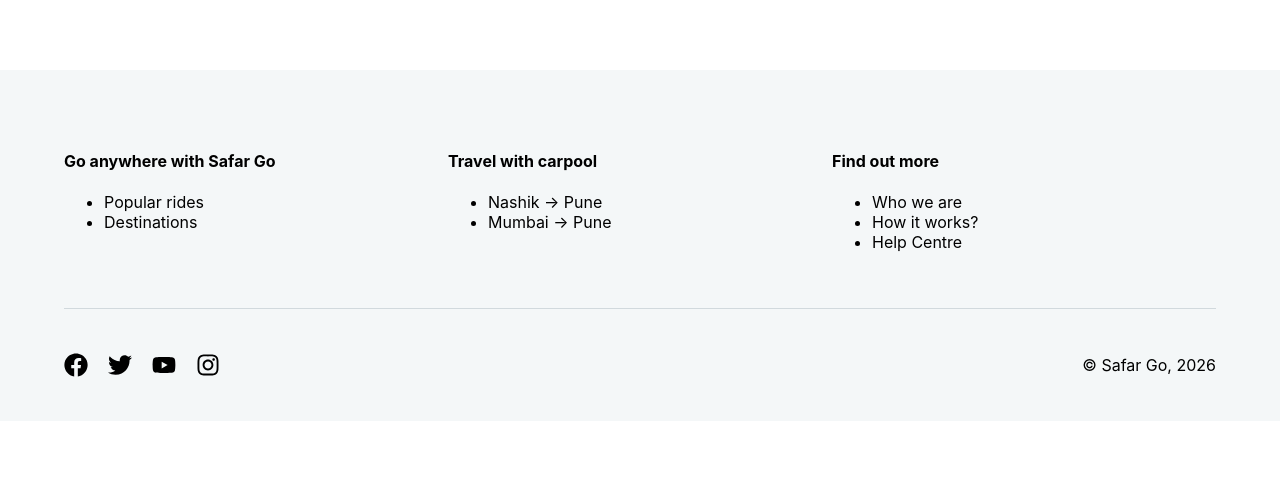
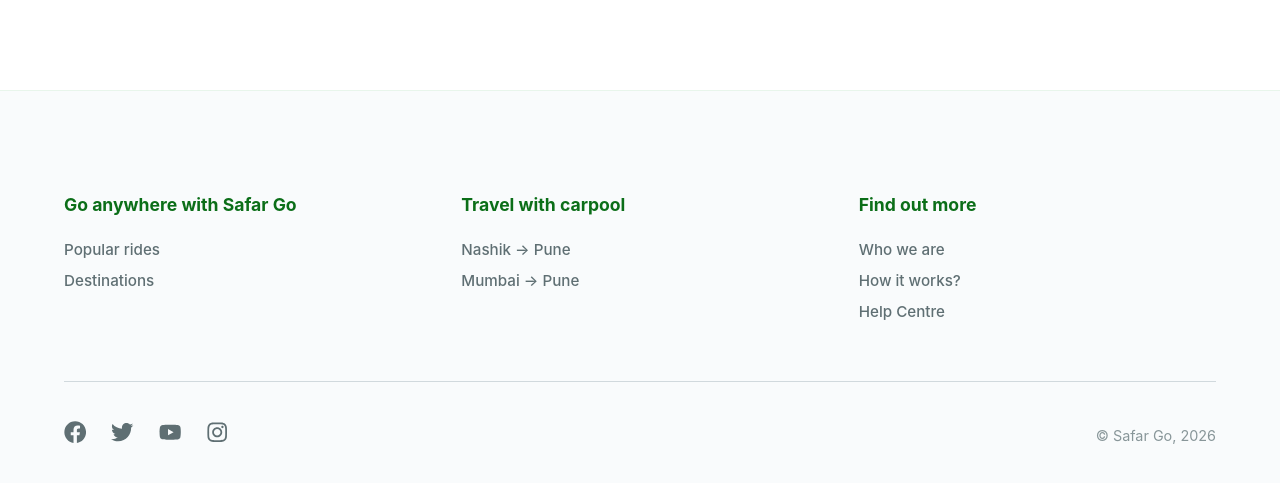
Before and after one commit to Prince188/car-pooling, a React (Create React App) app: page / in a window 1280 px wide. Shown: the part 2183-2666 px from the top of the page. Before the commit the page ends 2604 px from the top, so only its background shows below. Built offline with nearby package versions, Linux system fonts and the light colour scheme; the HTML template or start-up script is replaced by a standard one.

Commit message:
Deleted 21 Million line

```diff
--- a/src/App.js
+++ b/src/App.js
@@ -1,10 +1,11 @@
 import './App.css';
+import { BrowserRouter, Route, Routes } from 'react-router-dom';
 import Footer from './component/Footer';
 import Navbar from './component/Navbar';
 import Home from './page/Home';
 import OfferRide from './page/OfferRide';
-import { BrowserRouter, Route, Routes } from 'react-router-dom';
 import Search from './page/Search';
+import AboutUs from './page/AboutUs';
 
 function App() {
   return (
@@ -14,6 +15,7 @@
         <Route path='/' element={<Home />} />
         <Route path='/offer-ride' element={<OfferRide />} />
         <Route path='/search' element={<Search />} />
+        <Route path='/About-us' element={<AboutUs />} />
       </Routes>
       <Footer />
     </BrowserRouter>
--- a/src/component/Footer.jsx
+++ b/src/component/Footer.jsx
@@ -1,35 +1,47 @@
-import React from 'react'
-import '../css/Home.css';
+import React from 'react';
+import '../css/Footer.css';
 import { FaFacebook, FaTwitter, FaYoutube, FaInstagram } from 'react-icons/fa';
-
 
 const Footer = () => {
     return (
-        <>
-            <footer className="main-footer">
+        <footer className="main-footer">
+            <div className="footer-container">
                 <div className="footer-cols">
                     <div className="footer-col">
                         <h4>Go anywhere with Safar Go</h4>
-                        <ul><li>Popular rides</li><li>Destinations</li></ul>
+                        <nav className="footer-nav">
+                            <a href="/rides">Popular rides</a>
+                            <a href="/destinations">Destinations</a>
+                        </nav>
                     </div>
                     <div className="footer-col">
                         <h4>Travel with carpool</h4>
-                        <ul><li>Nashik → Pune</li><li>Mumbai → Pune</li></ul>
+                        <nav className="footer-nav">
+                            <a href="/route/nashik-pune">Nashik → Pune</a>
+                            <a href="/route/mumbai-pune">Mumbai → Pune</a>
+                        </nav>
                     </div>
                     <div className="footer-col">
                         <h4>Find out more</h4>
-                        <ul><li>Who we are</li><li>How it works?</li><li>Help Centre</li></ul>
+                        <nav className="footer-nav">
+                            <a href="/about">Who we are</a>
+                            <a href="/how-it-works">How it works?</a>
+                            <a href="/help">Help Centre</a>
+                        </nav>
                     </div>
                 </div>
                 <div className="footer-bottom">
                     <div className="social-links">
-                        <FaFacebook /> <FaTwitter /> <FaYoutube /> <FaInstagram />
+                        <a href="#" aria-label="Facebook"><FaFacebook /></a>
+                        <a href="#" aria-label="Twitter"><FaTwitter /></a>
+                        <a href="#" aria-label="YouTube"><FaYoutube /></a>
+                        <a href="#" aria-label="Instagram"><FaInstagram /></a>
                     </div>
-                    <p>© Safar Go, 2026</p>
+                    <p className="copyright">© Safar Go, 2026</p>
                 </div>
-            </footer>
-        </>
-    )
+            </div>
+        </footer>
+    );
 }
 
-export default Footer
+export default Footer;
--- /dev/null
+++ b/src/css/Footer.css
@@ -0,0 +1,97 @@
+/* Footer.css */
+
+.main-footer {
+    background: #f9fbfc;
+    /* Slightly brighter, cleaner gray */
+    padding: 80px 5% 40px;
+    margin-top: 80px;
+    border-top: 1px solid #e8f5eb;
+    color: #3d4a4d;
+}
+
+.footer-container {
+    max-width: 1200px;
+    margin: 0 auto;
+}
+
+.footer-cols {
+    display: grid;
+    grid-template-columns: repeat(3, 1fr);
+    gap: 40px;
+    padding-bottom: 60px;
+}
+
+.footer-col h4 {
+    color: #0b6e18;
+    /* Using your dark green */
+    font-size: 1.1rem;
+    font-weight: 700;
+    margin-bottom: 25px;
+}
+
+.footer-nav {
+    display: flex;
+    flex-direction: column;
+    gap: 12px;
+}
+
+.footer-nav a {
+    text-decoration: none;
+    color: #5f6f73;
+    font-size: 0.95rem;
+    font-weight: 500;
+    transition: all 0.3s ease;
+}
+
+.footer-nav a:hover {
+    color: #0b6e18;
+    transform: translateX(5px);
+}
+
+.footer-bottom {
+    display: flex;
+    justify-content: space-between;
+    align-items: center;
+    padding-top: 30px;
+    border-top: 1px solid #d1d9dd;
+}
+
+.social-links {
+    display: flex;
+    gap: 25px;
+}
+
+.social-links a {
+    color: #5f6f73;
+    font-size: 1.4rem;
+    transition: transform 0.3s ease, color 0.3s ease;
+}
+
+.social-links a:hover {
+    color: #0b6e18;
+    transform: translateY(-3px);
+}
+
+.copyright {
+    font-size: 0.9rem;
+    color: #889699;
+}
+
+/* Responsive */
+@media (max-width: 768px) {
+    .footer-cols {
+        grid-template-columns: 1fr;
+        text-align: center;
+        gap: 40px;
+    }
+
+    .footer-nav a:hover {
+        transform: none;
+        /* Disable horizontal shift on mobile */
+    }
+
+    .footer-bottom {
+        flex-direction: column;
+        gap: 30px;
+    }
+}
--- a/src/css/Home.css
+++ b/src/css/Home.css
@@ -8,7 +8,6 @@
 
 * {
     box-sizing: border-box;
-    /* Prevents elements from growing wider than 100% due to padding */
 }
 
 body {
@@ -35,7 +34,6 @@
 
 .nav-logo img {
     width: 180px;
-    /* height: 40px; */
 }
 
 .nav-links {
@@ -135,7 +133,6 @@
     bottom: -35px;
     left: 5%;
     width: 90%;
-    /* Changed from right: 5% to width for better calculation */
     z-index: 10;
 }
 
@@ -150,16 +147,13 @@
 .search-input-group {
     display: grid;
     overflow: hidden;
-    /* Use minmax to ensure columns don't collapse too small */
     grid-template-columns: repeat(auto-fit, minmax(150px, 1fr));
     width: 100%;
 }
 
-/* Specific desktop layout since you had 6 items */
 @media (min-width: 1025px) {
     .search-input-group {
         overflow: hidden;
-
         grid-template-columns: 1.5fr 1.5fr 1fr 1fr 1fr 0.8fr;
     }
 }
@@ -190,7 +184,6 @@
     cursor: pointer;
 }
 
-/* Hide default date icon */
 .input-with-icon input[type="date"]::-webkit-calendar-picker-indicator {
     position: absolute;
     width: 100%;
@@ -320,33 +313,6 @@
     color: var(--text-gray);
 }
 
-/* Footer */
-.main-footer {
-    background: #f4f7f8;
-    padding: 60px 5% 30px;
-    margin-top: 60px;
-}
-
-.footer-cols {
-    display: grid;
-    grid-template-columns: repeat(3, 1fr);
-    border-bottom: 1px solid #d1d9dd;
-    padding-bottom: 40px;
-}
-
-.footer-bottom {
-    display: flex;
-    justify-content: space-between;
-    padding-top: 30px;
-    align-items: center;
-}
-
-.social-links {
-    display: flex;
-    gap: 20px;
-    font-size: 1.5rem;
-}
-
 .google-form {
     position: fixed;
     z-index: 100;
@@ -365,6 +331,12 @@
 
     /* Pulse animation */
     animation: pulse 2s infinite;
+}
+
+.google-form a{
+    color: #ffffff;
+    text-decoration: none;
+    font-weight: 500;
 }
 
 /* Pulse Effect */
@@ -403,11 +375,11 @@
 /* Shine Animation */
 @keyframes shine {
     0% {
-        left: -50%;
+        left: -60%;
     }
 
     100% {
-        left: 100%;
+        left: 130%;
     }
 }
 
@@ -417,19 +389,11 @@
     transition: all 0.3s ease;
 }
 
-.google-form a {
-    text-decoration: none;
-    color: white;
-    font-weight: 700;
-}
-
 /* RESPONSIVE QUERIES */
-
 @media (max-width: 1024px) {
     .search-input-group {
         overflow: hidden;
         grid-template-columns: repeat(2, 1fr);
-        /* 2x3 grid is more stable than 3x2 */
     }
 
     .input-with-icon {
@@ -470,7 +434,6 @@
 
     .hero-section {
         padding-bottom: 30px;
-        /* Reduced to avoid large gap */
     }
 
     .hero-content {
@@ -517,15 +480,4 @@
         text-align: center;
         gap: 30px;
     }
-
-    .footer-cols {
-        grid-template-columns: 1fr;
-        text-align: center;
-        gap: 20px;
-    }
-
-    .footer-bottom {
-        flex-direction: column;
-        gap: 20px;
-    }
 }
--- /dev/null
+++ b/src/page/AboutUs.jsx
@@ -0,0 +1,11 @@
+import React from 'react'
+
+const AboutUs = () => {
+    return (
+        <div>
+
+        </div>
+    )
+}
+
+export default AboutUs
--- a/src/page/Home.jsx
+++ b/src/page/Home.jsx
@@ -143,7 +143,7 @@
 
             </div>
             <div className='google-form'>
-                <a href="https://docs.google.com/forms/d/e/1FAIpQLSeFVuh_a86LUXsuudQg8m4YIhNozYjpGCsmBVHSpPOE8MvUlQ/viewform?usp=publish-editor" target='_blank' rel='noopener noreferrer'>Improve Us </a>
+                <a href="https://docs.google.com/forms/d/e/1FAIpQLSfw4w_fBdX_0S6urZTIYavT5F4PvTiL4FNGpqk4UNFNYciP3w/viewform?usp=publish-editor" target='_blank' rel='noopener noreferrer'>Improve Us </a>
             </div>
         </>
     );
```
